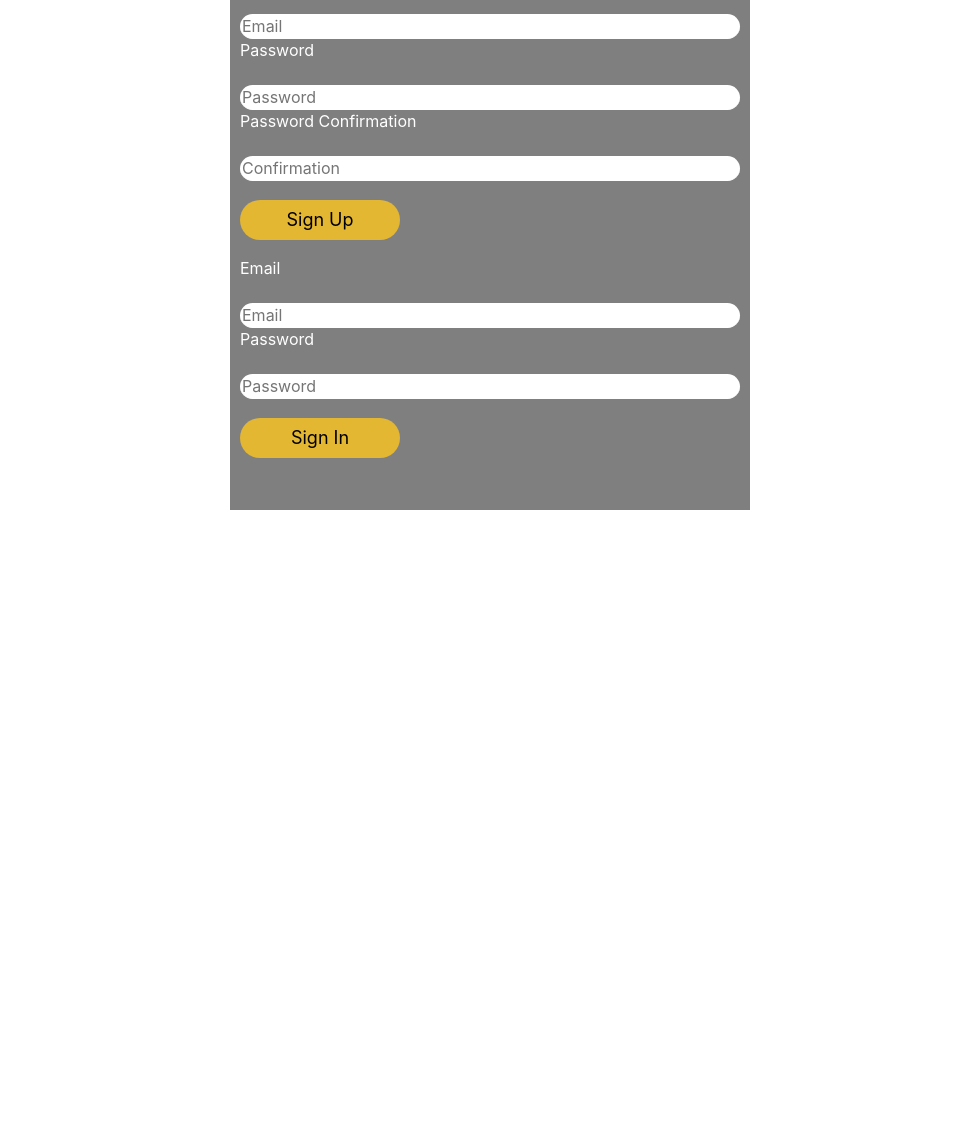
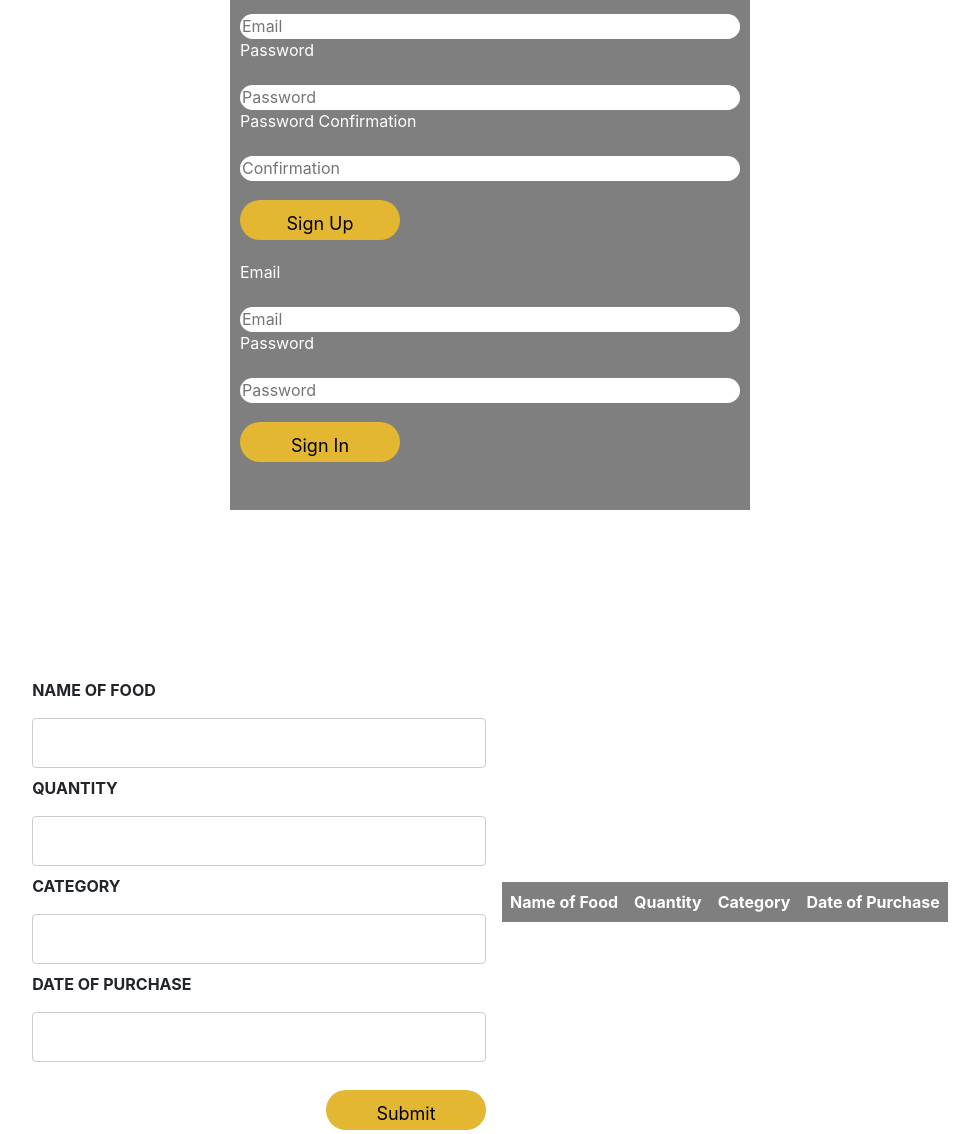
Before and after one commit to Max-spec007/Maxs-Trofi-client, a website built with webpack: page index.html in a window 1280 px wide. Shown: the whole page, without its empty margins (150-1129 px from the left). Before the commit the page ends 820 px from the top, so only its background shows below. Built offline with nearby package versions, Linux system fonts and the light colour scheme.

Commit message:
Added all the edited files to project2-client
I added all the edited files to the project2-client.

```diff
--- a/assets/scripts/api.js
+++ b/assets/scripts/api.js
@@ -1,5 +1,6 @@
 const config = require('./config')
 const store = require('./store')
+const currentUser = require('./currentUser')
 
 const signUp = function (data) {
   return $.ajax({
@@ -39,7 +40,7 @@ const changePassword = function (data) {
   })
 }
 
-const submit = function (data) {
+const groceryListSubmit = function (data) {
   return $.ajax({
     url: config.apiUrl + '/groceries',
     method: 'POST',
@@ -49,6 +50,17 @@ const submit = function (data) {
     data: data
   })
 }
+
+// const onDelete = function (data)
+//   return $.ajax({
+//     url: config.apiUrl + '/groceries',
+//     method: 'DELETE',
+//     data: '{}',
+//     headers: {
+//     Authorization: 'Bearer ' + store.user.token
+//   },
+// })
+// }
 
 // const listHistory = function () {
 //   return $.ajax({
@@ -84,7 +96,9 @@ module.exports = {
   signIn,
   signOut,
   changePassword,
-  submit
+  groceryListSubmit,
+  currentUser
+  // delete
   // gamesHistory,
   // onSquaresClick,
   // currentPlay
--- a/assets/scripts/app.js
+++ b/assets/scripts/app.js
@@ -6,9 +6,10 @@
 // use require without a reference to ensure a file is bundled
 // require('./example')
 const userEvents = require('./events')
+// const grocerylistevents = require('./grocerylistevents')
 
-  $(() => {
-  $('.container').hide()
+$(() => {
+  // $('.center').hide()
   $('#buttons').hide()
   $('#change-password').hide()
   $('#sign-out-form').hide()
@@ -17,6 +18,8 @@ const userEvents = require('./events')
   $('#sign-in-form').on('submit', userEvents.onSignIn)
   $('#sign-out-form').on('submit', userEvents.onSignOut)
   $('#change-password').on('submit', userEvents.onChangePassword)
+  // $('.form-action-buttons').on('click', grocerylistevents.onSubmit)
+  $('#grocery-list-form').on('submit', userEvents.onGroceryListSubmit)
   // $('#new-game').on('click', gamesevents.onNewGame)
   // $('#history').on('click', gamesevents.onGamesHistory)
   // $('.box').on('click', gamesevents.onSquaresClick)
--- a/assets/scripts/config.js
+++ b/assets/scripts/config.js
@@ -2,7 +2,7 @@
 
 let apiUrl
 const apiUrls = {
-  production: '<replace-with-heroku-url>',
+  production: 'https://max-grocery-app-1.herokuapp.com/',
   development: 'http://localhost:4741'
 }
 
--- a/assets/scripts/events.js
+++ b/assets/scripts/events.js
@@ -64,10 +64,39 @@ const onChangePassword = function (event) {
     .catch(ui.onChangePasswordFailure)
 }
 
+// const onFormActionButtons = function (event) {
+//   event.preventDefault()
+//   // get the form from the event
+//   const form = event.target
+//   // use getFormFields to get data from the form
+//   const data = getFormFields(form)
+//   // send data in AJAX request to the API
+//   api.formActionButtons(data)
+//     // handle successul response
+//     .then(ui.onFormActionButtonsSuccess)
+//     // handle failed response
+//     .catch(ui.onFormActionButtonsFailure)
+// }
+
+const onGroceryListSubmit = function (event) {
+  event.preventDefault()
+  const form = event.target
+  // use getFormFields to get data from the form
+  const data = getFormFields(form)
+  // send data in AJAX request to the API
+  api.groceryListSubmit(data)
+  // handle successul response
+    .then(ui.onGroceryListSubmitSuccess)
+  // handle failed response
+    .catch(ui.onGroceryListSubmitFailure)
+}
+
 module.exports = {
   onSignUp,
   onSignIn,
   onSignOut,
   onChangePassword,
+  onGroceryListSubmit,
+  // onFormActionButtons,
   store
 }
--- a/assets/scripts/ui.js
+++ b/assets/scripts/ui.js
@@ -16,6 +16,7 @@ const onSignUpFailure = function () {
 const onSignInSuccess = function (response) {
   store.user = response.user
   $('#message').text('Thanks for signing in ' + response.user.email)
+  $('#message').text('Please scroll down to access the list creator!')
   // $('#message').text('Please click new game')
   $('#sign-in-form').trigger('reset')
   $('#change-password').show()
@@ -25,7 +26,6 @@ const onSignInSuccess = function (response) {
   $('.container').show()
   $('#buttons').show()
   $('#sign-out-form').show()
-  // $('#crossRoadBoard').hide()
   $('#my-login').hide()
   $('#my-logout').show()
 }
@@ -68,6 +68,23 @@ const onChangePasswordFailure = function () {
   $('#my-logout').show()
 }
 
+const onGroceryListSubmitSuccess = function () {
+  console.log('Success')
+  // currentUser.list = response.list
+  // $('#message').text('A new list was created!')
+  // $('#my-login').hide()
+  // $('#my-logout').show()
+  // store.list = ''
+  // store.winner = ''
+}
+
+const onGroceryListSubmitFailure = function () {
+  console.log('Failure')
+  // $('#message').text('List was not created, please try again ')
+  // $('#my-login').hide()
+  // $('#my-logout').show()
+}
+
 // const onNewGameSuccess = function (response) {
 //   currentPlay.game = response.game
 //   $('#crossRoadBoard').show()
@@ -107,9 +124,11 @@ module.exports = {
   onSignOutFailure,
   onChangePasswordSuccess,
   onChangePasswordFailure,
+  onGroceryListSubmitSuccess,
+  onGroceryListSubmitFailure,
+  currentUser
   // onNewGameSuccess,
   // onNewGameFailure,
   // onGamesHistorySuccess,
   // onGamesHistoryFailure,
-  currentUser
 }
--- a/assets/styles/index.scss
+++ b/assets/styles/index.scss
@@ -98,3 +98,83 @@ h1 {
   color: black;
   font-size: 16px;
 }
+
+body > table{
+    width: 80%;
+
+}
+
+table{
+    border-collapse: collapse;
+}
+
+.center {
+  margin-left: auto;
+  margin-right: auto;
+  margin-top: -150px;
+}
+
+
+table.list{
+    width:100%;
+}
+
+td, th {
+    // border: 1px solid #dddddd;
+    // border: 1px solid #89CFF0;
+    // border: 1px solid rgba(0, 0, 0, 0.5);
+    border: 1px rgba(0, 0, 0, 0.5);
+    text-align: left;
+    padding: 8px;
+}
+
+th {
+  color: white;
+}
+
+tr:nth-child(even),table.list thead>tr {
+    // background-color: #dddddd;
+    // background-color: #89CFF0;
+    background-color: rgba(0, 0, 0, 0.5);
+}
+
+input[type=text], input[type=number] {
+    width: 100%;
+    padding: 12px 20px;
+    margin: 8px 0;
+    display: inline-block;
+    border: 1px solid #ccc;
+    border-radius: 4px;
+    box-sizing: border-box;
+}
+
+input[type=submit]{
+    width: 30%;
+    background-color: #ddd;
+    color: #000;
+    padding: 14px 20px;
+    margin: 8px 0;
+    border: none;
+    border-radius: 4px;
+    cursor: pointer;
+}
+
+form div.form-action-buttons{
+    text-align: right;
+}
+
+a{
+    cursor: pointer;
+    text-decoration: underline;
+    color: #0000ee;
+    margin-right: 4px;
+}
+
+label.validation-error{
+    color:   red;
+    margin-left: 5px;
+}
+
+.hide{
+    display:none;
+}
--- a/index.html
+++ b/index.html
@@ -57,25 +57,54 @@
                <input type="submit" value="Change Password">
              </form>
            </section>
-           <div id='buttons'>
+           <!-- <div id='buttons'>
               <button id="submit" type="button">submit</button>
-              <!-- <button id="history" type="button">Game History</button> -->
-          </div>
+          </div> -->
          </div>
            <section>
-             <div class="container" id="crossRoadBoard">
-               <div class="row board">
-                <div class="col-4 box" id='0'></div>
-                <div class="col-4 box" id='1'></div>
-                <div class="col-4 box" id='2'></div>
-                <div class="col-4 box" id='3'></div>
-                <div class="col-4 box" id='4'></div>
-                <div class="col-4 box" id='5'></div>
-                <div class="col-4 box" id='6'></div>
-                <div class="col-4 box" id='7'></div>
-                <div class="col-4 box" id='8'></div>
-             </div>
-            </div>
+            <table class="center">
+          <tr>
+              <td>
+                  <!-- <form name="grocery-list-form" onsubmit="event.preventDefault();onFormSubmit();" autocomplete="off"> -->
+                    <form name="grocery-list-form" id="grocery-list-form" autocomplete="off">
+                      <div>
+                          <label><strong>NAME OF FOOD</strong></label><label class="validation-error hide" id="nameOfFoodValidationError">All fields are required.</label>
+                          <input type="text" name="nameOfFood" id="nameOfFood">
+                      </div>
+                      <div>
+                          <label><strong>QUANTITY</strong></label>
+                          <input type="text" name="quantity" id="quantity">
+                      </div>
+                      <div>
+                          <label><strong>CATEGORY</strong></label>
+                          <input type="text" name="category" id="category">
+                      </div>
+                      <div>
+                          <label><strong>DATE OF PURCHASE</strong></label>
+                          <input type="text" name="dateOfPurchase" id="dateOfPurchase">
+                      </div>
+                      <div  class="form-action-buttons">
+                          <input type="submit" value="Submit">
+                      </div>
+                  </form>
+              </td>
+              <td>
+                  <table class="list" id="groceryList">
+                      <thead>
+                          <tr>
+                              <th id='nameOfFood'>Name of Food</th>
+                              <th>Quantity</th>
+                              <th>Category</th>
+                              <th>Date of Purchase</th>
+                          </tr>
+                      </thead>
+                      <tbody>
+
+                      </tbody>
+                  </table>
+              </td>
+          </tr>
+      </table>
            </section>
           </div>
       <!-- <h1>Browser Template</h1> -->
```
Also changed, not shown: assets/scripts/grocerylistevents.js (+108 -0 lines), assets/scripts/grocerylistbrain.js (deleted), 8 other files.
